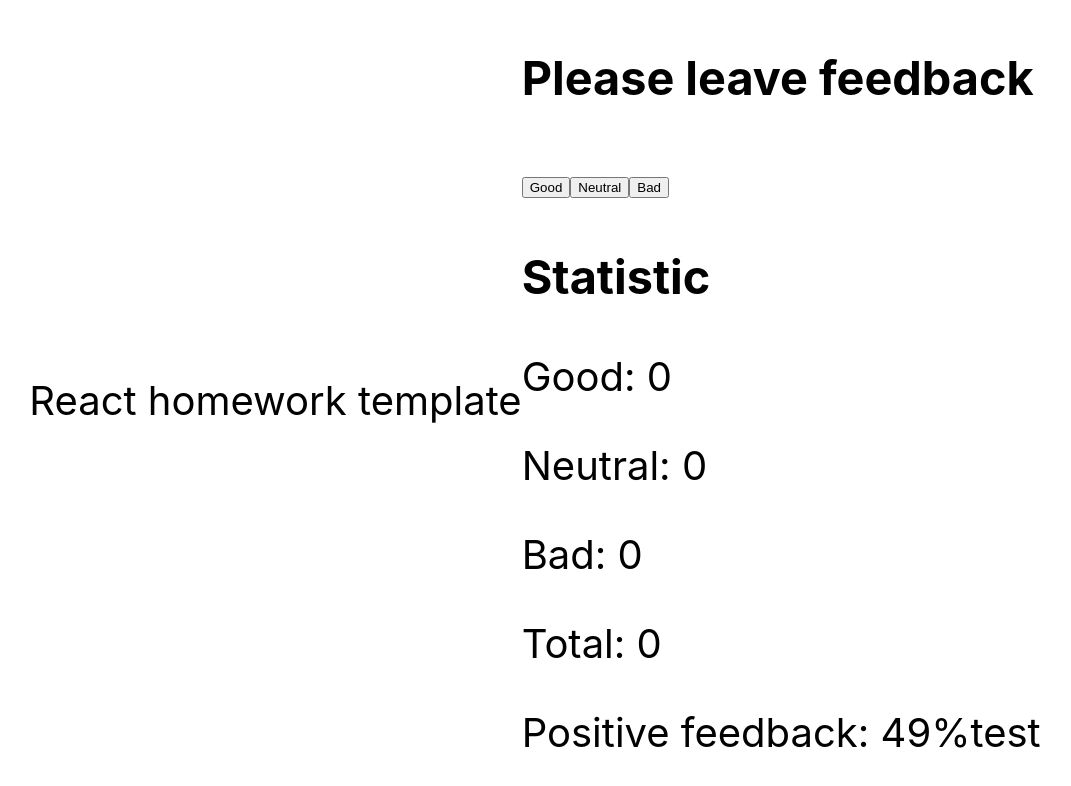
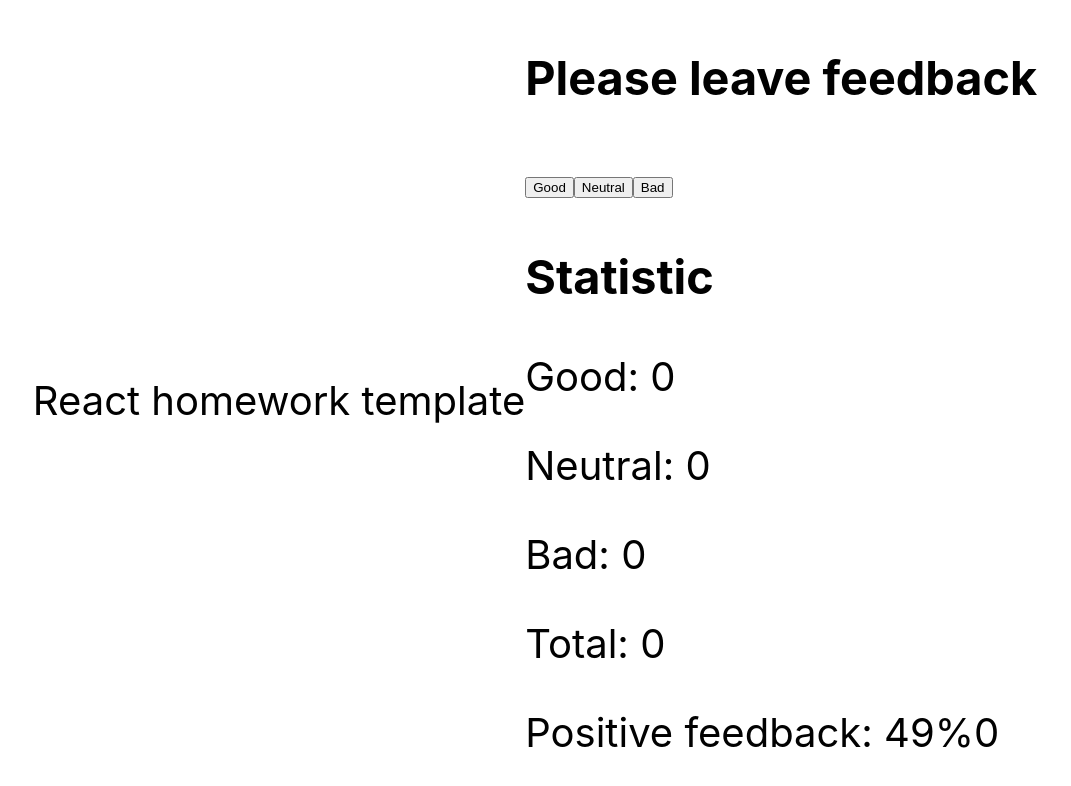
Before and after one commit to Mateuszmeteo/goit-react-hw-04-feedback, a React (Create React App) app: page / in a window 1280 px wide. Shown: the top 786 px of the page, without its empty margins (105-1176 px from the left). Built offline with nearby package versions, Linux system fonts and the light colour scheme.

Commit message:
snd-test-fn

```diff
--- a/src/components/feedbackApp/interface.jsx
+++ b/src/components/feedbackApp/interface.jsx
@@ -24,7 +24,8 @@ class Interface extends Component {
     }
 
     countPositiveFeedbackPercentage = () => {
-        return ('test')
+        const {good, neutral, bad} = this.state
+        return (good + neutral + bad )/100
     }
 
 
```
